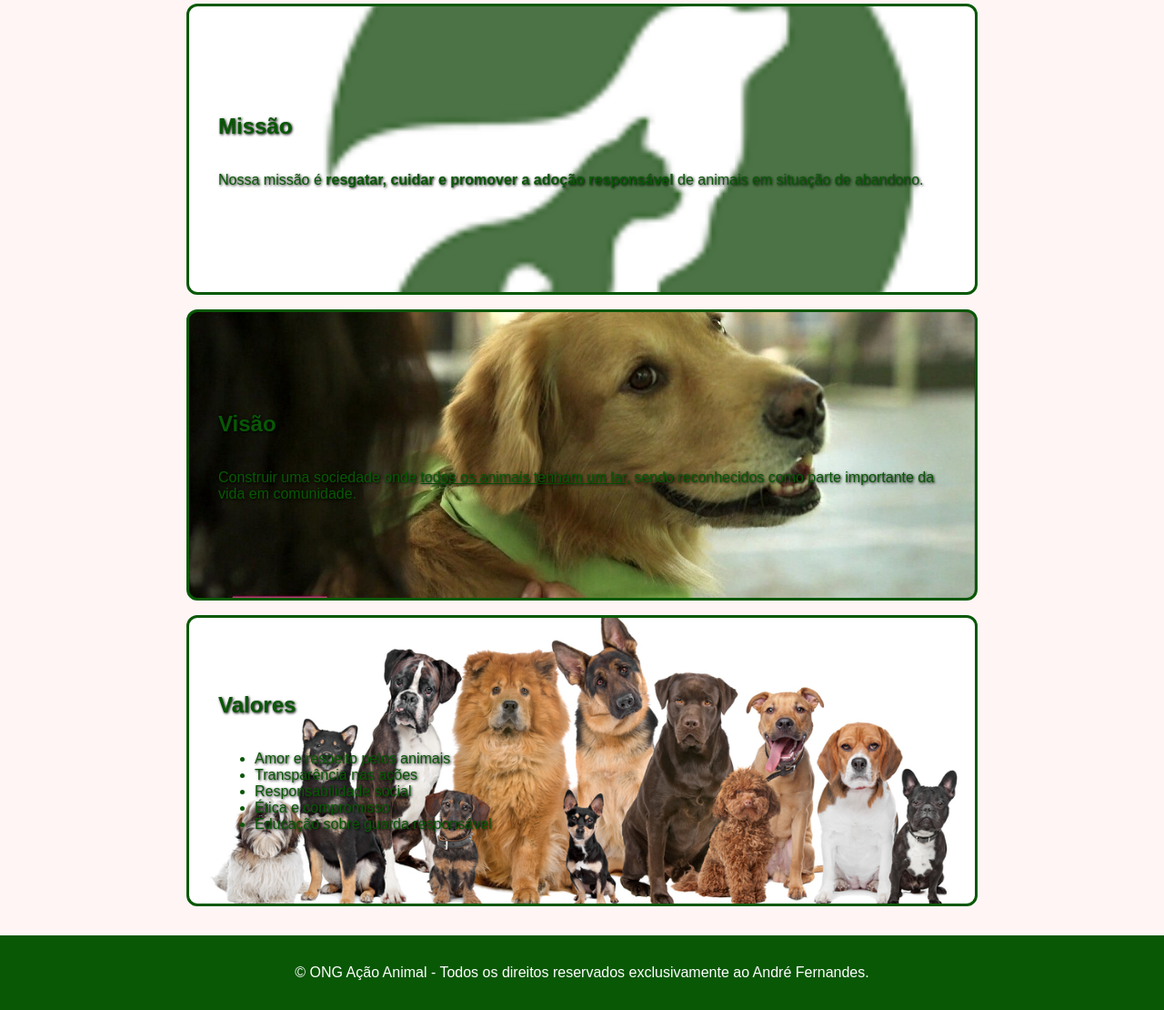
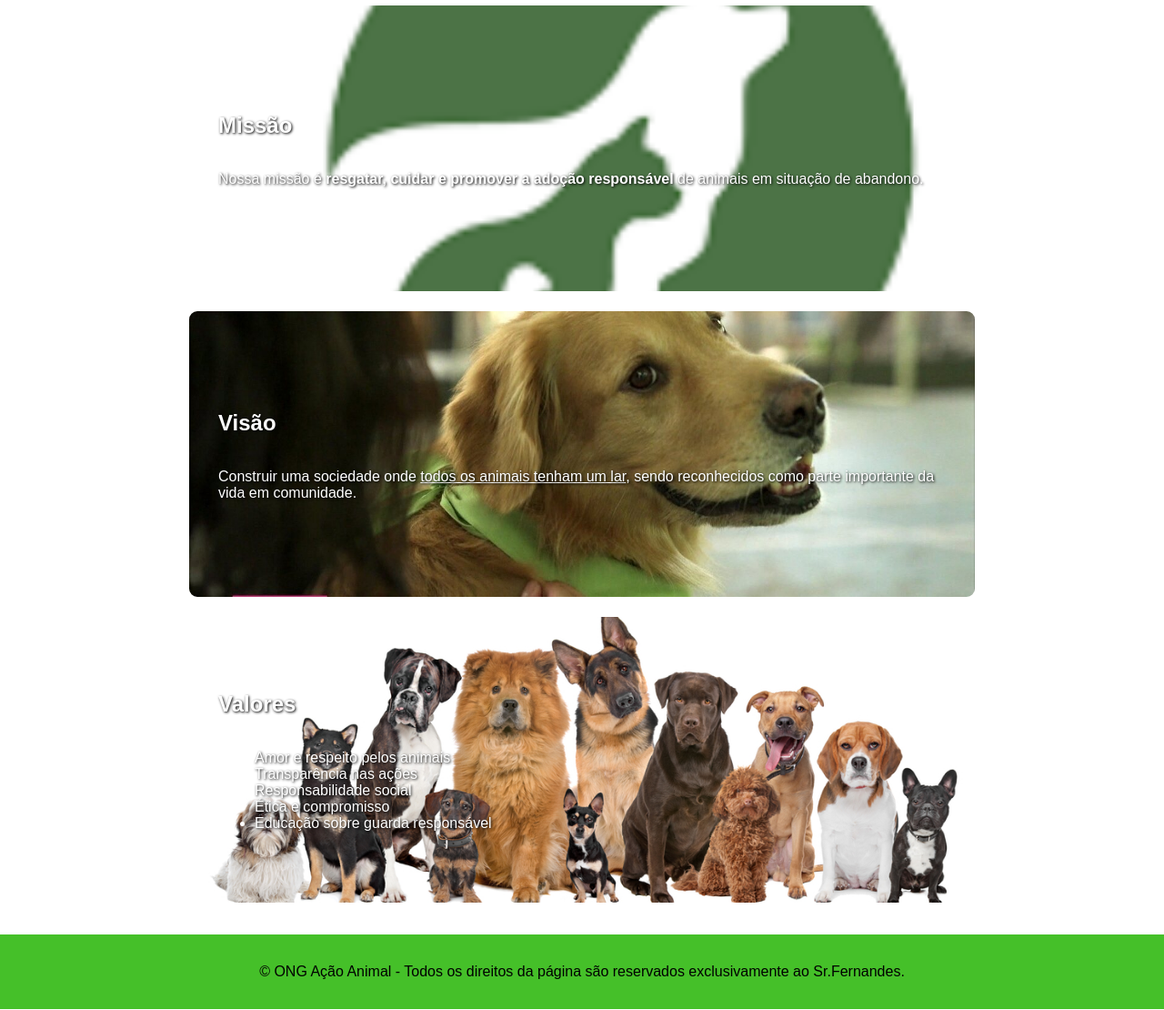
Before and after one commit to andref883/S4_AT1_R4_LIMA_Hypertext, a plain HTML site: page index.html in a window 1280 px wide. Shown: the part 255-1365 px from the top of the page at 91% size. Drawn offline with Linux system fonts and the light colour scheme.

Commit message:
mudança 1

```diff
--- a/index.html
+++ b/index.html
@@ -41,7 +41,7 @@
     </section>
 
     <footer>
-        <p>&copy; ONG Ação Animal - Todos os direitos reservados exclusivamente ao André Fernandes.</p>
+        <p>&copy; ONG Ação Animal - Todos os direitos da página são reservados exclusivamente ao Sr.Fernandes.</p>
     </footer>
 </body>
 </html>
--- a/style.css
+++ b/style.css
@@ -1,18 +1,18 @@
 body {
     font-family: Arial, Helvetica, sans-serif;
-    background: #fff5f5;
+    background: #ffffff;
     color: #333;
     margin: 0;
     padding: 0;
 }
 
 header {
-    background: #085805;
+    background: #45c029;
     color: white;
     text-align: center;
     padding: 2rem;
     margin-bottom: 2rem;
-    border-bottom: 5px solid #ffebee;
+    border-bottom: 4px solid black;
 }
 
 header h1 {
@@ -24,7 +24,7 @@ header h1 {
     margin: 1rem auto;
     padding: 2rem;
     border-radius: 12px;
-    color: #085805;
+    color: #ffffff;
     text-shadow: 1px 1px 3px black;
     background-size: cover;
     background-position: center;
@@ -33,7 +33,7 @@ header h1 {
     display: flex;
     flex-direction: column;
     justify-content: center;
-    border: 3px solid #085805;
+    border: 3px solid #ffffff;
 }
 
 .missao {
@@ -50,8 +50,8 @@ header h1 {
 
 footer {
     text-align: center;
-    background: #085805;
-    color: white;
+    background: #45c029;
+    color: black;
     padding: 1rem;
     margin-top: 2rem;
 }
```
Also changed, not shown: assets/bichinhos 3.jpg (added).
